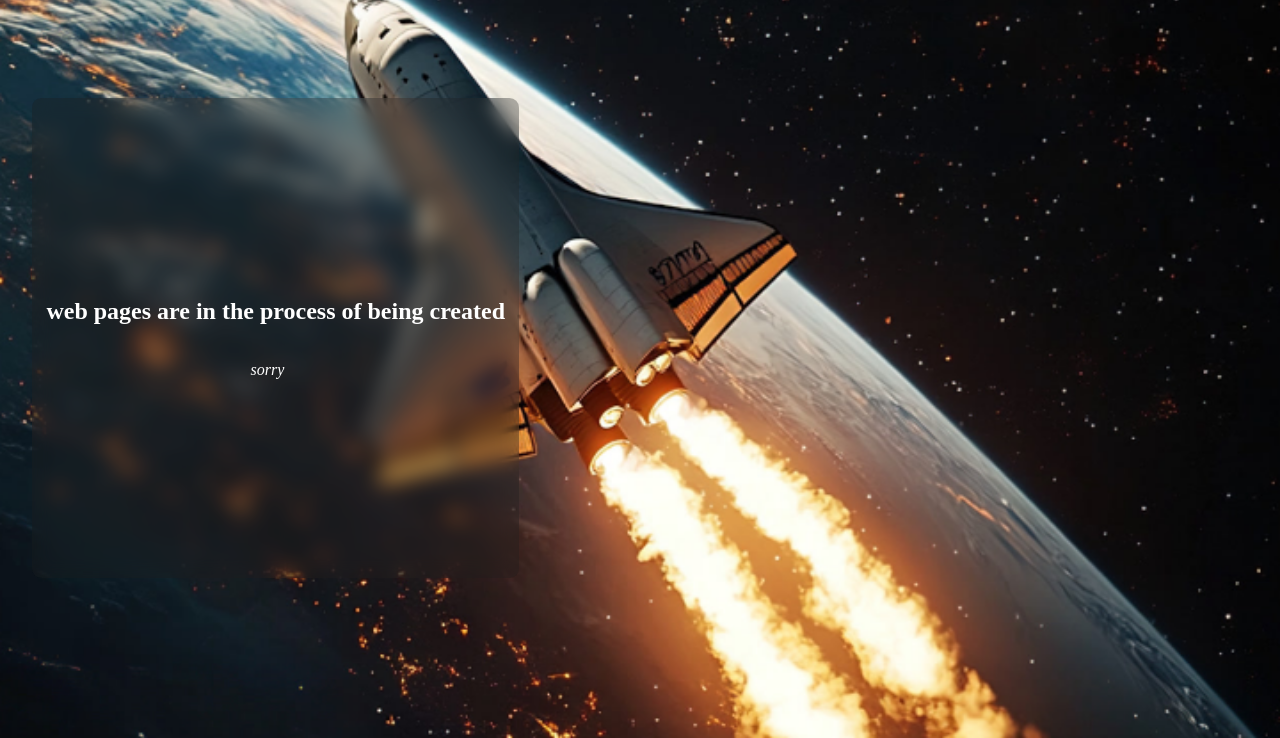
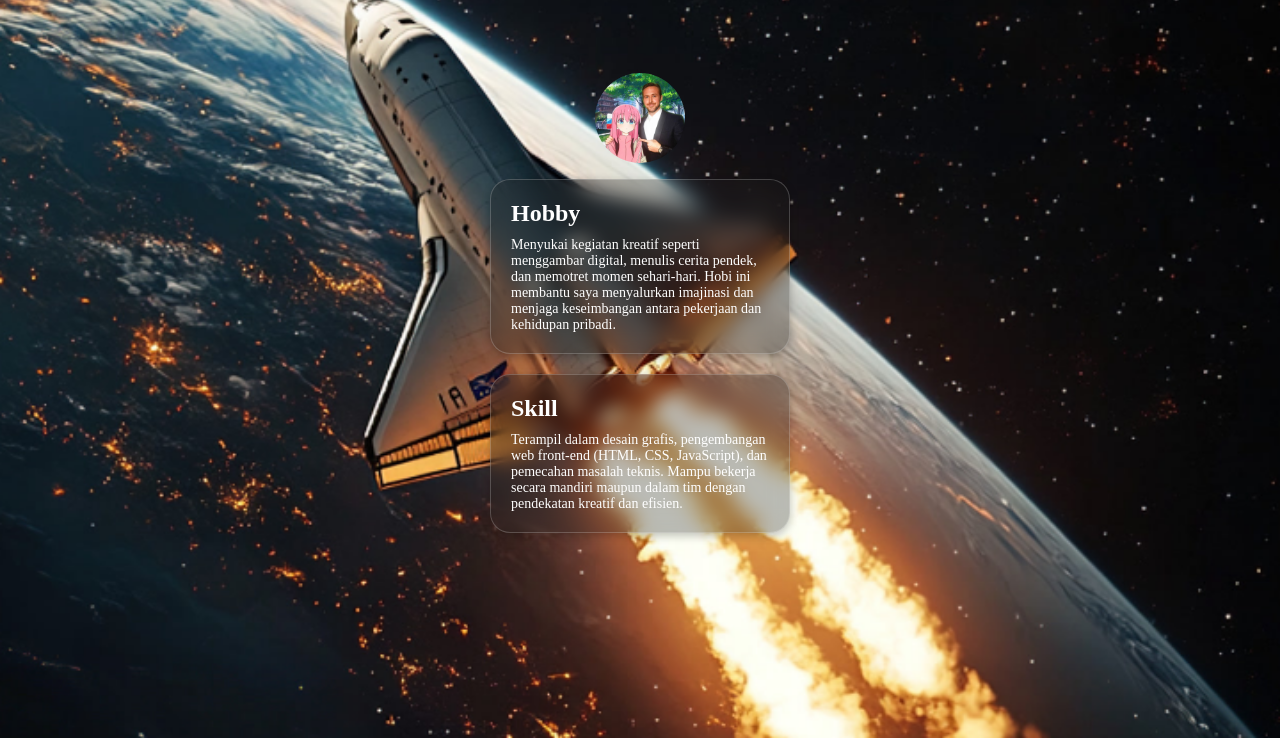
Before and after one commit to qhitamhandal/qhitamhandal.github.io, a plain HTML site: page index.html in a window 1280 px wide. Shown: the part 62-800 px from the top of the page. Drawn offline with Linux system fonts and the light colour scheme; a web font is replaced by a local one.

Commit message:
update page

```diff
--- a/index.html
+++ b/index.html
@@ -18,11 +18,30 @@
             </div>
         </nav>
 
-        <div class="content">
-            <h2>web pages are in the process of being created</h2>
-            <br />
-            <br />
-            <i>sorry 󰱶</i>
+        <div class="dashboard">
+            <img class="pfp" src="./image/pfp.jpg" alt="pfp" width="90" />
+
+            <div class="content">
+                <div class="glass-card">
+                    <h2>Hobby</h2>
+                    <p>
+                        Menyukai kegiatan kreatif seperti menggambar digital,
+                        menulis cerita pendek, dan memotret momen sehari-hari.
+                        Hobi ini membantu saya menyalurkan imajinasi dan menjaga
+                        keseimbangan antara pekerjaan dan kehidupan pribadi.
+                    </p>
+                </div>
+
+                <div class="glass-card">
+                    <h2>Skill</h2>
+                    <p>
+                        Terampil dalam desain grafis, pengembangan web front-end
+                        (HTML, CSS, JavaScript), dan pemecahan masalah teknis.
+                        Mampu bekerja secara mandiri maupun dalam tim dengan
+                        pendekatan kreatif dan efisien.
+                    </p>
+                </div>
+            </div>
         </div>
     </body>
 </html>
--- a/style.css
+++ b/style.css
@@ -10,12 +10,13 @@
 }
 
 body {
+    margin: 0;
     background-image: url("./image/LuminaWalls_15_05_25_01-05.png");
+    background-size: cover;
+    background-repeat: no-repeat;
     background-position: center;
-    background-size: cover;
+    background-attachment: fixed;
     height: 100vh;
-    width: 100%;
-    background-repeat: no-repeat;
     color: white;
     font-family: "JetBrainsMonoNerdFont";
 }
@@ -26,6 +27,9 @@ nav {
     padding: 0.5rem;
     display: flex;
     justify-content: space-between;
+    border-bottom: 1px solid rgba(255, 255, 255, 0.2);
+    border-bottom-left-radius: 20px;
+    border-bottom-right-radius: 20px;
 }
 
 nav img {
@@ -43,17 +47,51 @@ nav img {
     text-decoration: none;
 }
 
+.pfp-container {
+    border-bottom: solid 2px white;
+    margin-top: 0;
+    margin-bottom: 0;
+    margin-left: 20px;
+    margin-right: 20px;
+}
+
+.pfp {
+    display: block;
+    margin-top: 5rem;
+    margin-bottom: auto;
+    margin-left: auto;
+    margin-right: auto;
+    border-radius: 50%;
+    margin-bottom: 1rem;
+}
+
 .content {
+    justify-content: center;
+    align-items: center;
     display: flex;
     flex-direction: column;
-    background-color: rgba(32, 32, 32, 0.3);
+}
+
+.glass-card:not(:last-child) {
+    margin-bottom: 20px;
+}
+
+.glass-card {
+    width: 300px;
+    padding: 20px;
+    border-radius: 20px;
+    background: rgba(32, 32, 32, 0.3);
+    box-shadow: rgba(0, 0, 0, 0.24) 0px 3px 8px;
     backdrop-filter: blur(10px);
-    justify-content: center;
-    align-items: center;
-    padding: 0.9rem;
-    border-radius: 0.6rem;
-    position: absolute;
-    top: 20%;
-    bottom: 20%;
-    margin: 0 2rem;
+    -webkit-backdrop-filter: blur(10px);
+    border: 1px solid rgba(255, 255, 255, 0.2);
+    color: white;
 }
+
+.glass-card h2 {
+    margin-bottom: 10px;
+}
+
+.glass-card p {
+    font-size: 14px;
+}
```
Also changed, not shown: image/pfp.jpg (added).
